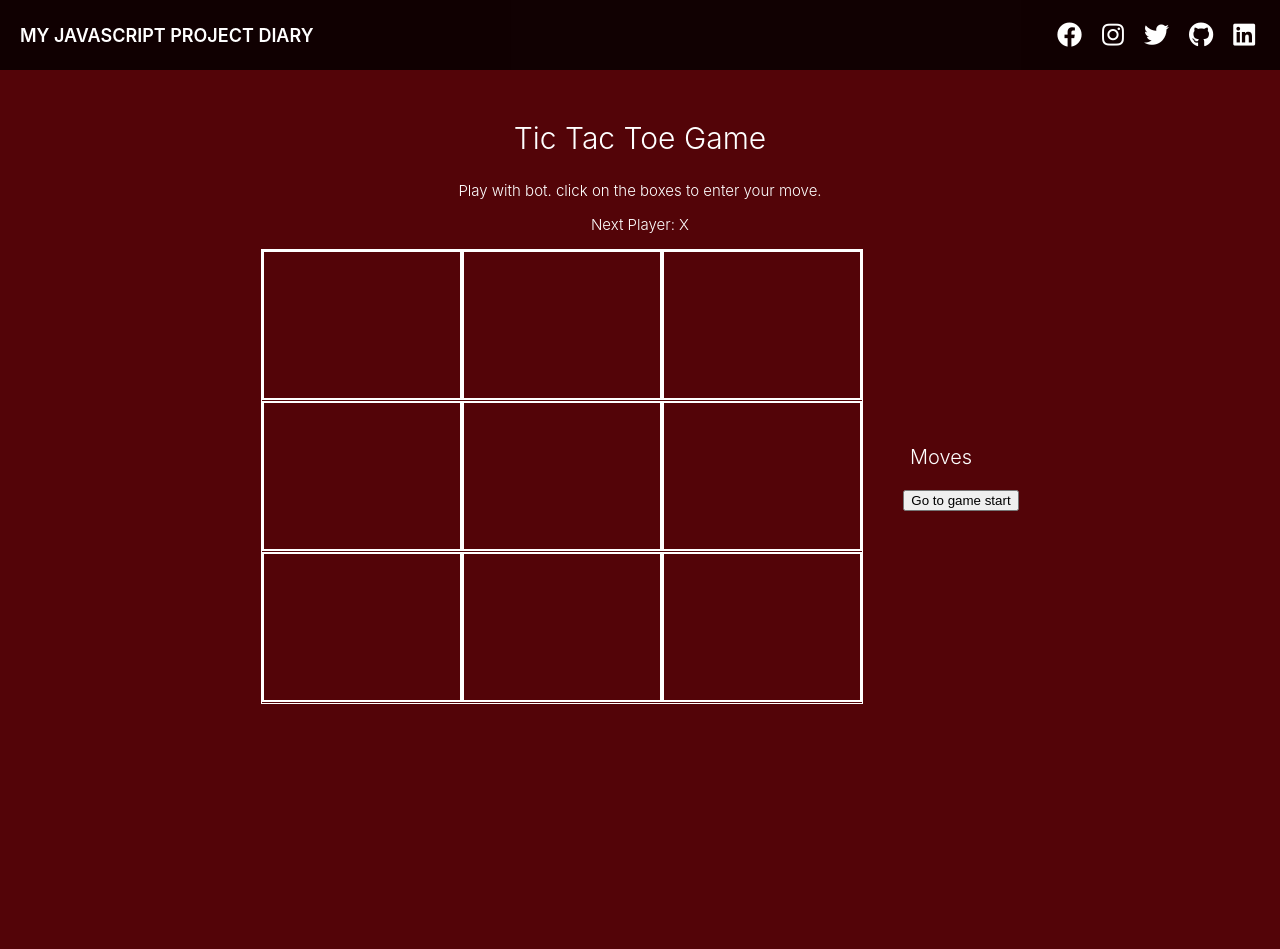
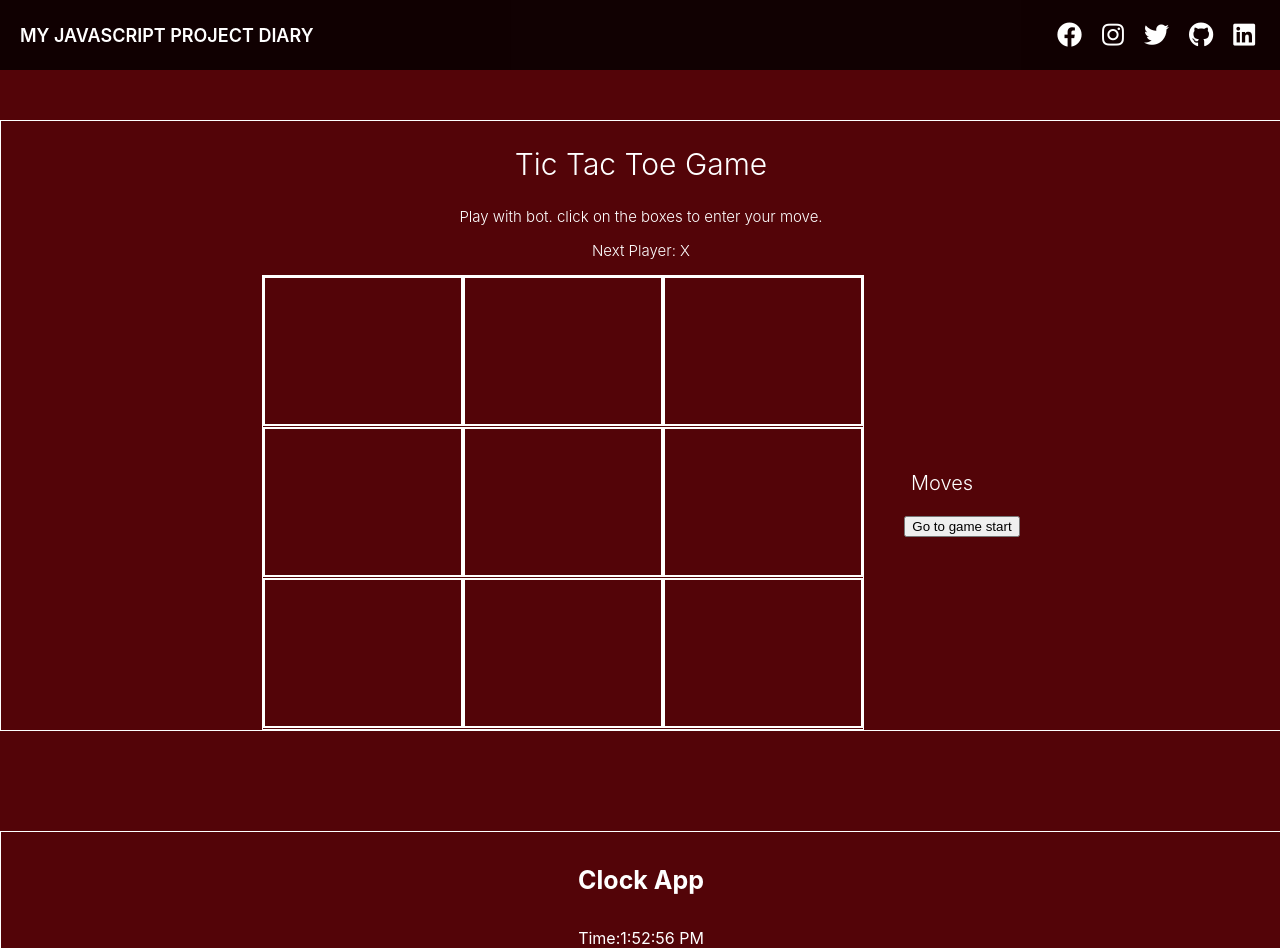
Before and after one commit to Niraj-123456/reactjs-project-diary, a React (Create React App) app: page / in a window 1280 px wide. Before the commit the page ends 800 px from the top, so only its background shows below. Built offline with nearby package versions, Linux system fonts and the light colour scheme.

Commit message:
Add: Clock Component

```diff
--- a/src/components/Home.js
+++ b/src/components/Home.js
@@ -1,26 +1,15 @@
-import React, { Component } from 'react'
+import React from 'react'
 import styled from 'styled-components'
 import TicTacToe from './tictactoe/TicTacToe'
+import Clock from './timer/Clock'
 
-class Home extends Component {
-    // state = {
-    //     pressed: false,
-    // }
-
-    // onBoxSelected = () => {
-    //     this.setState((prevState, prevProps) => {
-    //         return { pressed: !prevState.pressed }
-    //     });
-    //     console.log(this.state.pressed);
-    // }
-
-    render() {
-        return (
-            <Container>
-                <TicTacToe />
-            </Container>
-        )
-    }
+function Home() {
+    return (
+        <Container>
+            <TicTacToe />
+            <Clock />
+        </Container>
+    )
 }
 
 export default Home
--- a/src/components/tictactoe/TicTacToe.js
+++ b/src/components/tictactoe/TicTacToe.js
@@ -75,14 +75,14 @@
             )
         })
         let status;
-        if(winner && winner !== 'draw') {
+        if(winner) {
             status = 'winner is: ' + winner;
             console.log('winner is', winner);
-        } else if(this.state.stepNumber === finalMove) {
-            status = 'Draw';
-        }
-        else {
+        } else {
             status = 'Next Player: ' + (this.state.xIsNext ? 'X' : 'O');
+            if(winner === undefined && this.state.stepNumber === finalMove) {
+                status = 'Draw';
+            }
         }
         return (
             <Container>
@@ -110,6 +110,7 @@
 const Container  = styled.div`
     width: 100%;
     margin-top: 50px;
+    border: solid 1px #fff;
 
     h2, p {
         color: #fff;
--- /dev/null
+++ b/src/components/timer/Clock.js
@@ -0,0 +1,37 @@
+import React from 'react'
+import styled from 'styled-components'
+
+function Clock() {
+    const time = new Date().toLocaleTimeString()
+    return (
+        <Container>
+            <h4>Clock App</h4>
+            <Timer>
+                Time:
+                {
+                    time
+                }
+            </Timer>
+        </Container>
+    )
+}
+
+export default Clock
+
+const Container = styled.div`
+    width: 100%;
+    color: #fff;
+    text-align: center;
+    margin-top: 100px;
+    border: solid 1px #fff;
+
+    h4 {
+        font-size: 25px;
+    }
+`
+
+const Timer = styled.div`
+    width: 100%;
+    margin: auto;
+    color: #fff;
+`
```
